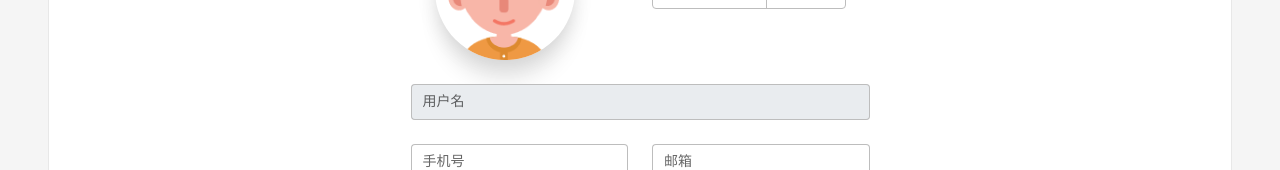
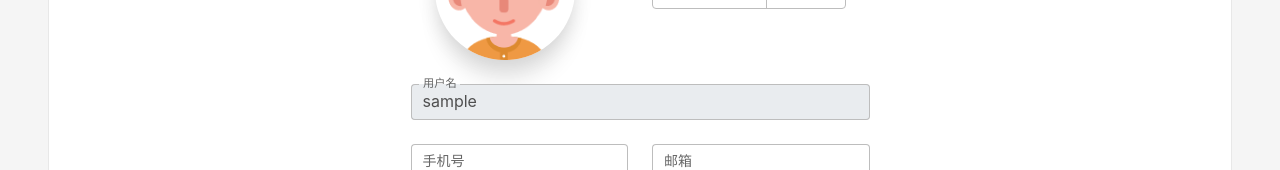
Before and after one commit to Taizong1/iot, a React (Create React App) app: page /reference in a window 1280 px wide. Shown: the part 351-521 px from the top of the page. Built offline with nearby package versions, Linux system fonts and the light colour scheme; sample sign-in values are in the browser's storage.

Commit message:
VIEWMODEL: 修改userName传输

```diff
--- a/src/components/navigator/UpdateUserInformation.js
+++ b/src/components/navigator/UpdateUserInformation.js
@@ -31,16 +31,11 @@ function UpdateUserInformation() {
     const [newPassword, setNewPassword] = useState('');
     const [oldPassword, setOldPassword] = useState('');
 
-    const [realName, setRealName] = useState('');
     const userName = localStorage.getItem('userName');
 
 
     const handleEmailAddressChange = (event) => {
         setEmailAddress(event.target.value);
-    };
-
-    const handleRealNameChange = (event) => {
-        setRealName(event.target.value);
     };
 
     const handlePhoneNoChange = (event) => {
@@ -148,7 +143,7 @@ function UpdateUserInformation() {
                                                <MDBFile label='点击上传文件（.png/.jpg/.jpeg）' id='customFile' onChange={handleAvatarChange}/>
                                            </MDBCol>
                                        </MDBRow>
-                                       <MDBInput wrapperClass='mb-4' label='用户名' id='form3' type='text' value={realName} onChange={handleRealNameChange} disabled />
+                                       <MDBInput wrapperClass='mb-4' label='用户名' id='form3' type='text' value={userName} disabled />
                                        <MDBRow>
                                            <MDBCol col='6'>
                                                <MDBInput wrapperClass='mb-4' label='手机号' id='form1' type='text' value={phoneNo} onChange={handlePhoneNoChange}/>
```
